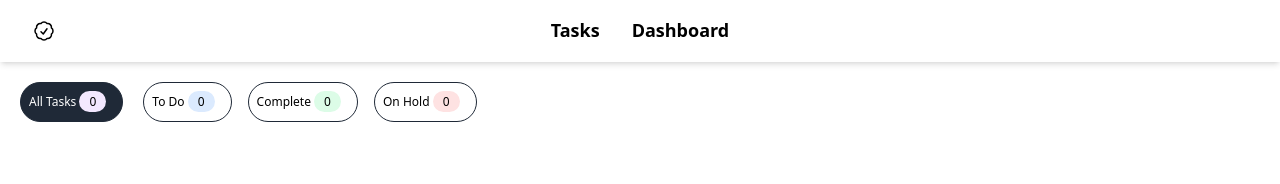
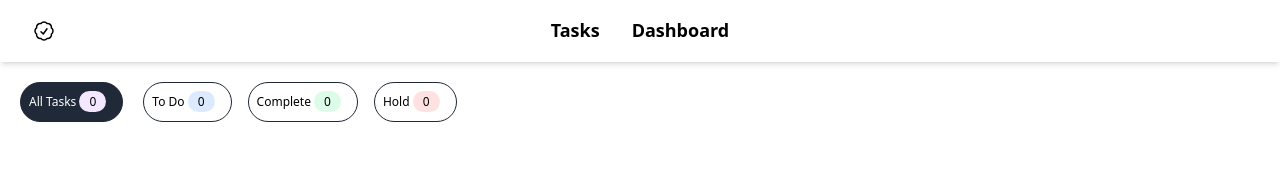
Before and after one commit to jregaladom/task-manager, a Vue app: page / in a window 1280 px wide. Shown: the top 184 px of the page. Built offline with nearby package versions, Linux system fonts and the light colour scheme.

Commit message:
Filtrado de tareas por estatus y refactorización de codigo

```diff
--- a/src/components/buttons/ButtonStatusTask.vue
+++ b/src/components/buttons/ButtonStatusTask.vue
@@ -3,7 +3,7 @@ import { useTasksStore } from "@/stores/tasks";
 export default {
     name: "ButtonStatusTask",
     props: {
-        id: String,
+        task: Object,
         typeStatus: {
             type: String,
             default: "default",
@@ -12,18 +12,18 @@ export default {
     data() {
         return {
             tasks: useTasksStore(),
-            task: useTasksStore().getTaskById(this.id),
+            //task: useTasksStore().getTaskById(this.id),
         };
     },
     methods: {
         completeTask() {
-            this.tasks.completeTask(this.id);
+            this.tasks.completeTask(this.task.id);
         },
         restartTask() {
-            this.tasks.restartTask(this.id);
+            this.tasks.restartTask(this.task.id);
         },
         holdTask() {
-            this.tasks.holdTask(this.id);
+            this.tasks.holdTask(this.task.id);
         },
     },
     computed: {
--- a/src/components/forms/FormNewTask.vue
+++ b/src/components/forms/FormNewTask.vue
@@ -18,7 +18,6 @@ export default {
             this.isDropdownOpen = !this.isDropdownOpen;
         },
         selectElement(e) {
-            console.log(e);
             this.selectedLevel = e.target.innerText;
             this.toggleDropdown();
         },
--- a/src/components/ui/ActivityItem.vue
+++ b/src/components/ui/ActivityItem.vue
@@ -52,13 +52,11 @@ export default {
     focusoutInput() {
       this.editable = false;
       if (this.activity.name.trim() !== "" && this.activity.id !== "") {
-        console.log("update activity");
         this.activity.name = this.$refs.taskActivityInput.value;
         this.tasks.updateActivity(this.idTask, this.activity);
       } else {
         const newName = this.$refs.taskActivityInput.value;
         if (newName !== "") {
-          console.log("add activity");
           this.tasks.addActivity(this.idTask, newName);
         }
       }
--- a/src/components/ui/CardTask.vue
+++ b/src/components/ui/CardTask.vue
@@ -41,7 +41,6 @@ export default {
       if (this.isPressed) {
         classDynamic += "pressable-div ";
       }
-      console.log(classDynamic);
       switch (this.task.status) {
         case "To Do":
           return classDynamic += "bg-blue-100 bg-opacity-40";
@@ -97,7 +96,7 @@ export default {
       <div class="flex justify-end">
         <BadgeProgress :task="task" />
         <div>
-          <ButtonStatusTask :id="task.id" />
+          <ButtonStatusTask :task="task" />
         </div>
       </div>
     </div>
--- a/src/components/ui/Chip.vue
+++ b/src/components/ui/Chip.vue
@@ -1,25 +1,15 @@
 <script>
 import { useTasksStore } from "@/stores/tasks";
-import { computed } from "vue";
 
 export default {
   name: "Chip",
-  setup(props) {
-    const tasks = useTasksStore();
-    const isSelected = computed(() => tasks.statusTask === props.textChip);
-    const handleStatusTasksClick = (status) => {
-      tasks.setTasksStatus(status);
-    };
-    return {
-      isSelected,
-      handleStatusTasksClick,
-    };
-  },
   props: {
     textChip: String,
   },
   data() {
-    return {};
+    return {
+      tasks: useTasksStore(),
+    };
   },
   computed: {
     colorBedge() {
@@ -32,7 +22,7 @@ export default {
           return "bg-green-100";
         case "In Process":
           return "bg-yellow-100";
-        case "On Hold":
+        case "Hold":
           return "bg-red-100";
         default:
           return "bg-gray-100";
@@ -45,11 +35,17 @@ export default {
         return "text-white bg-gray-800";
       }
     },
+    isSelected() {
+      return this.tasks.statusTask === this.textChip;
+    },
+    countTasks() {
+      return this.tasks.countTasksByStatus(this.textChip);
+    },
   },
   methods: {
     handleClick() {
       this.statusTask = this.textChip;
-      this.handleStatusTasksClick(this.textChip);
+      this.tasks.setTasksStatus(this.textChip);
     },
   },
 };
@@ -60,7 +56,8 @@ export default {
     :class="clasStatusTask">
     <div class="text-xs font-medium flex-initial">
       {{ textChip }}
-      <span class="text-black text-xs font-medium mr-2 px-2.5 py-0.5 rounded-full" :class="colorBedge">0</span>
+      <span class="text-black text-xs font-medium mr-2 px-2.5 py-0.5 rounded-full" :class="colorBedge">{{ countTasks
+      }}</span>
     </div>
   </div>
 </template>
--- a/src/components/ui/Modal.vue
+++ b/src/components/ui/Modal.vue
@@ -12,7 +12,6 @@ export default {
     methods: {
         closeModal() {
             this.modalStore.toggle();
-            console.log(this.modalStore.isOpen);
         },
     },
     computed: {
--- a/src/stores/tasks.js
+++ b/src/stores/tasks.js
@@ -12,16 +12,25 @@ export const useTasksStore = defineStore(STORE_NAME, {
     }),
     getters: {
         getTasks() {
-            return this.tasks.sort((a, b) => {
+            const taskOrder = this.tasks.sort((a, b) => {
                 const dateA = new Date(a.created);
                 const dateB = new Date(b.created);
                 return dateB - dateA;
             });
+
+            if (this.statusTask !== 'All Tasks') {
+                return taskOrder.filter((task) => task.status === this.statusTask);
+            } else {
+                return taskOrder;
+            }
         },
         getTaskById: (state) => (id) => {
             const task = state.tasks.find((task) => task.id === id);
             return task;
 
+        },
+        countTasksByStatus: (state) => (status) => {
+            return (status === 'All Tasks' ? state.tasks.length : state.tasks.filter((task) => task.status === status).length)
         }
     },
     actions: {
@@ -54,7 +63,6 @@ export const useTasksStore = defineStore(STORE_NAME, {
             task.activities.map(activity =>
                 activity.complete = false
             );
-            console.log(task)
             localStorage.setItem(STORE_NAME, JSON.stringify(this.tasks))
         },
         holdTask(idTask) {
--- a/src/views/TaskDetails.vue
+++ b/src/views/TaskDetails.vue
@@ -56,8 +56,8 @@ export default {
       <div class="flex justify-end">
         <BadgeProgress :task="task" />
         <div>
-          <ButtonStatusTask :id="task.id" />
-          <ButtonStatusTask :id="task.id" typeStatus="Hold" />
+          <ButtonStatusTask :task="task" />
+          <ButtonStatusTask :task="task" typeStatus="Hold" />
         </div>
       </div>
     </div>
--- a/src/views/TasksMain.vue
+++ b/src/views/TasksMain.vue
@@ -10,16 +10,15 @@ import { useModalStore } from "../stores/modal";
 export default {
   name: "TasksMain",
   setup() {
-    const tasks = useTasksStore();
     const modal = useModalStore();
     return {
-      tasks,
       modal
     };
   },
   data() {
     return {
-      modalIsOpen: false
+      modalIsOpen: false,
+      tasks: useTasksStore()
     };
   },
   components: {
@@ -46,7 +45,7 @@ export default {
     <Chip text-chip="All Tasks" />
     <Chip text-chip="To Do" />
     <Chip text-chip="Complete" />
-    <Chip text-chip="On Hold" />
+    <Chip text-chip="Hold" />
   </div>
   <div class="grid grid-cols-1 mr-5 gap-2 lg:grid-cols-2 xl:grid-cols-2 2xl:grid-cols-3">
     <CardTask v-for="(task, index) in tasks.getTasks" :key="index" :task="task" />
```
